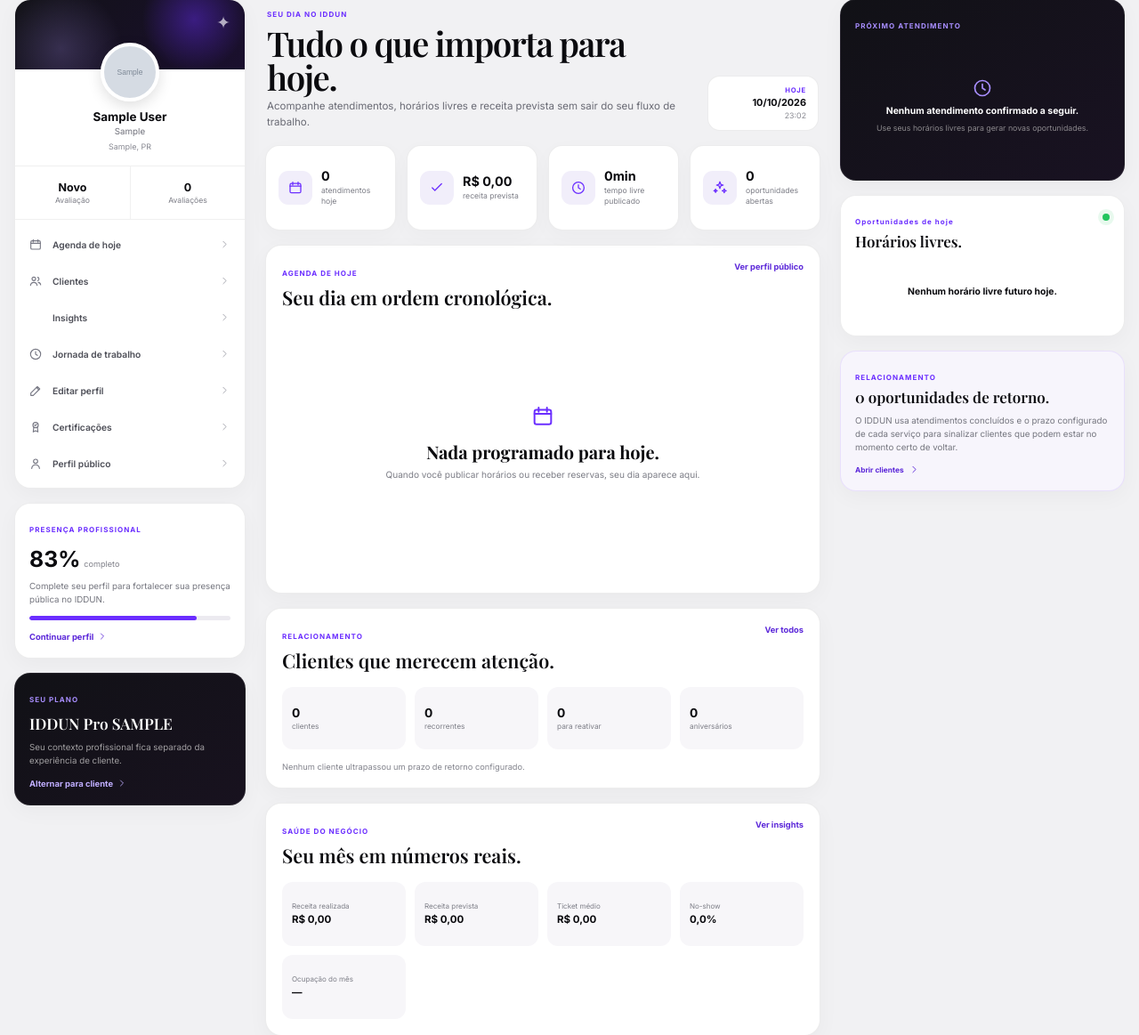
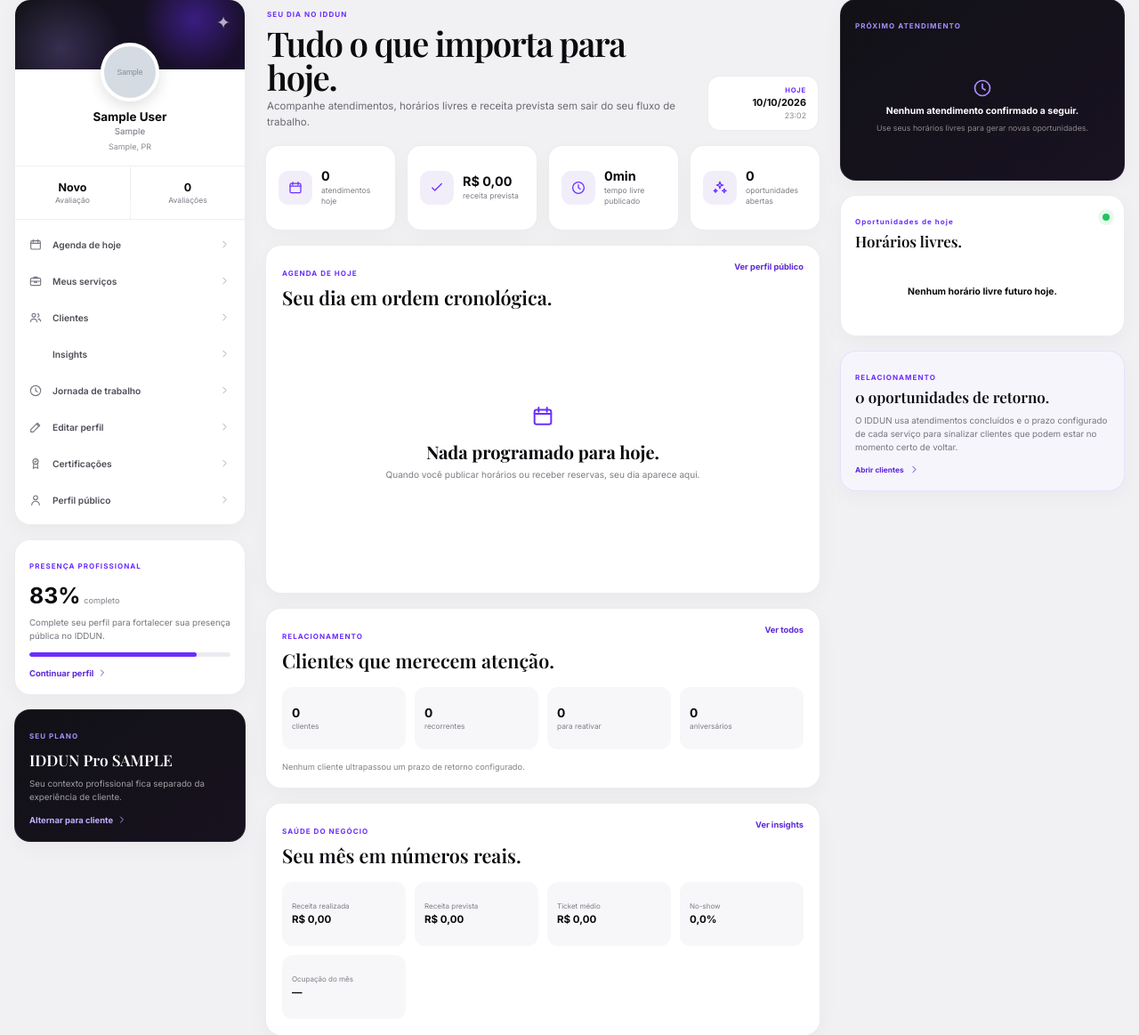
Before and after one commit to kastiliuu/iddun, a Flask app: page /pro in a window 1280 px wide. Shown: the part 97-1260 px from the top of the page at 89% size. Run offline with Flask 3, Linux system fonts and the light colour scheme; a user stored in the database is signed in; tables that the repository leaves empty hold one stand-in row (values such as "Sample post"); grey boxes marked "Sample" are stand-in pictures; some libraries are stand-ins or nearby versions; some web fonts are replaced.

Commit message:
feat(pro): link own-service catalog from professional dashboard

```diff
--- a/app/templates/platform/professional-dashboard.html
+++ b/app/templates/platform/professional-dashboard.html
@@ -61,6 +61,11 @@
         <a href="#agenda-hoje">
           {{ icon('calendar') }}
           <span>Agenda de hoje</span>
+          {{ icon('chevron-right') }}
+        </a>
+        <a href="{{ url_for('professional.services') }}">
+          {{ icon('briefcase') }}
+          <span>Meus serviços</span>
           {{ icon('chevron-right') }}
         </a>
         <a href="{{ url_for('professional.clients') }}">
```
